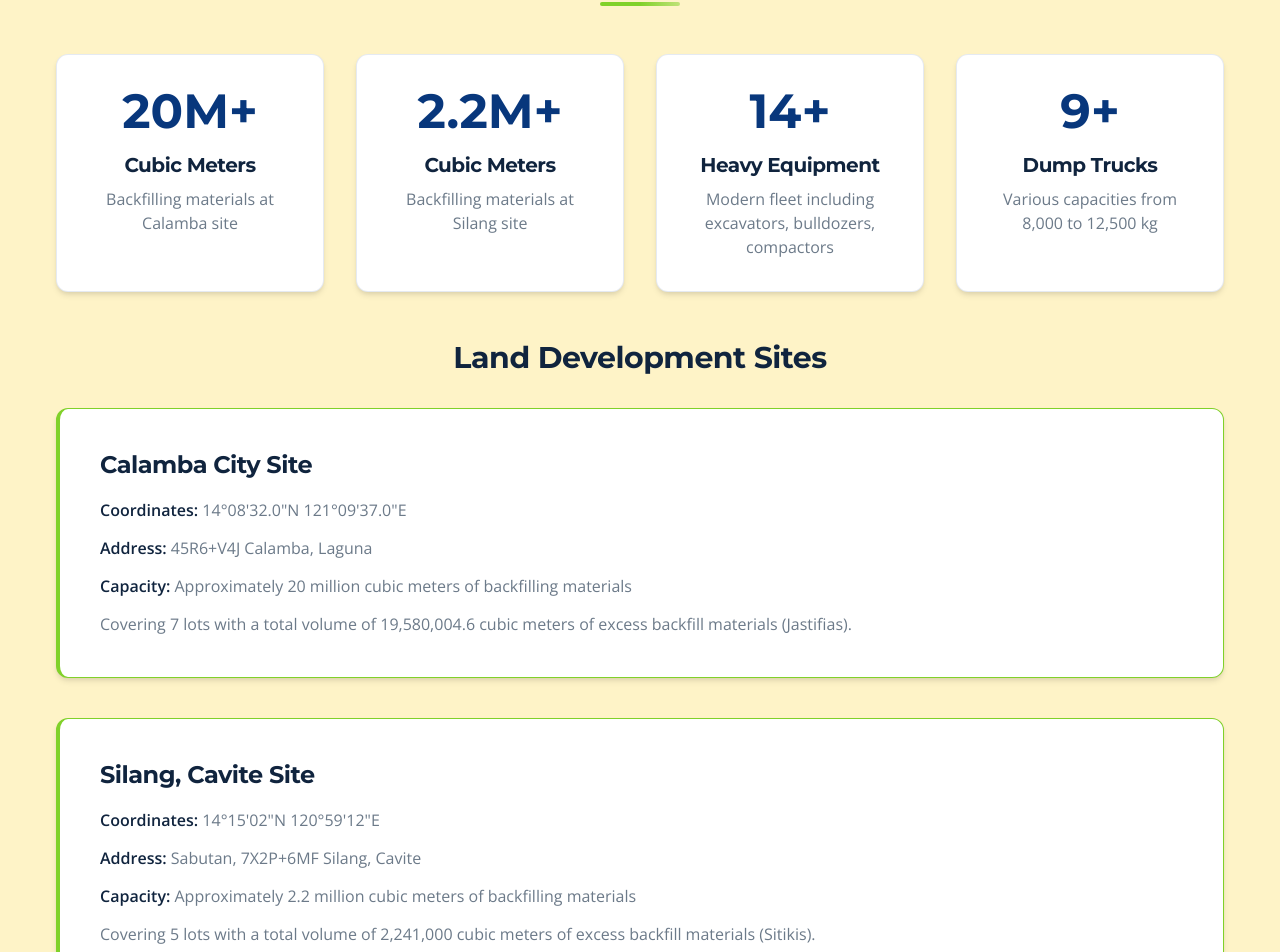
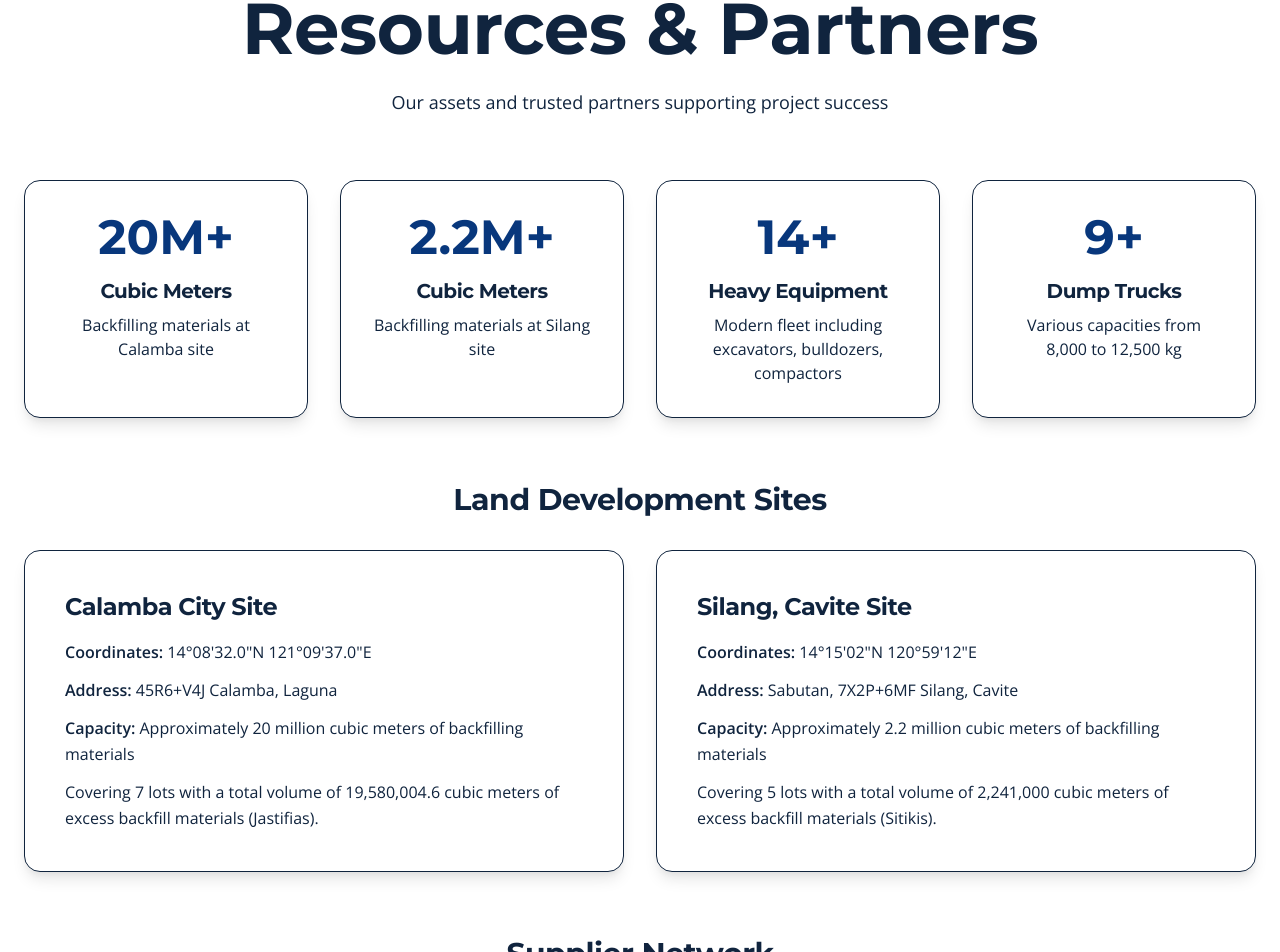
Before and after one commit to CarlAbigania/Cliberduche-Portfolio, a React (Vite) app: page / in a window 1280 px wide. Shown: the part 10974-11926 px from the top of the page. Built offline with nearby package versions, Linux system fonts and the light colour scheme.

Commit message:
Enhance Resource partners section

```diff
--- a/src/components/ResourcesPartners.jsx
+++ b/src/components/ResourcesPartners.jsx
@@ -1,6 +1,9 @@
 import React from 'react';
+import { motion } from 'framer-motion';
+import { useTheme } from '../hooks/useTheme';
 
 const ResourcesPartners = () => {
+  const { isDarkMode } = useTheme();
 
   const suppliers = [
     {
@@ -34,26 +37,34 @@ const ResourcesPartners = () => {
   ];
 
   return (
-    <>
-      <section
-        id="resources"
-        className="py-12 md:py-16 bg-amber-100 dark:bg-amber-950 relative overflow-hidden"
-      >
-
-      <div className="max-w-container mx-auto px-4 relative">
+    <section
+      id="resources"
+      className={[
+        'py-24 md:py-32 relative overflow-hidden transition-colors duration-500',
+        isDarkMode
+          ? 'bg-gradient-to-br from-slate-900 via-slate-950 to-black'
+          : 'bg-gradient-to-br from-gray-50 via-white to-gray-100'
+      ].join(' ')}
+    >
+      <div className="max-w-7xl mx-auto px-4 md:px-6 relative z-10">
         {/* Section Title */}
-        <div className="section-title text-center mb-12">
-          <h2 className="text-primary dark:text-blue-400 mb-4">
-            Resources & Partners
-          </h2>
-          <p className="text-gray dark:text-gray-400 text-lg max-w-2xl mx-auto">
-            Our assets and trusted partners supporting project success
-          </p>
-          <div className="section-title-underline"></div>
-        </div>
+        <motion.div
+          initial={{ opacity: 0, y: 40 }}
+          whileInView={{ opacity: 1, y: 0 }}
+          transition={{ duration: 0.9 }}
+          className="text-center mb-12 md:mb-16"
+        >
+          <div className="inline-flex items-center gap-2 mb-4">
+            <div className={`w-12 h-1 bg-gradient-to-r ${isDarkMode ? 'from-indigo-500 to-rose-500' : 'from-indigo-600 to-rose-600'}`}></div>
+            <span className={`text-sm font-bold tracking-widest ${isDarkMode ? 'text-indigo-400' : 'text-indigo-600'}`}>RESOURCES & PARTNERS</span>
+            <div className={`w-12 h-1 bg-gradient-to-l ${isDarkMode ? 'from-indigo-500 to-rose-500' : 'from-indigo-600 to-rose-600'}`}></div>
+          </div>
+          <h2 className={`text-5xl md:text-6xl lg:text-7xl font-black mb-6 ${isDarkMode ? 'text-white' : 'text-gray-900'}`}>Resources & Partners</h2>
+          <p className={`text-lg max-w-2xl mx-auto ${isDarkMode ? 'text-white/70' : 'text-gray-700'}`}>Our assets and trusted partners supporting project success</p>
+        </motion.div>
 
         {/* Stats */}
-        <div className="grid grid-cols-1 sm:grid-cols-2 lg:grid-cols-4 gap-8 mb-12">
+        <div className="grid grid-cols-1 sm:grid-cols-2 lg:grid-cols-4 gap-8 mb-16">
           {[
             {
               number: '20M+',
@@ -76,87 +87,77 @@ const ResourcesPartners = () => {
               desc: 'Various capacities from 8,000 to 12,500 kg',
             },
           ].map((stat, i) => (
-            <div
+            <motion.div
               key={i}
-              className="premium-card p-8 text-center bg-white dark:bg-slate-800/80 border border-gray-100 dark:border-slate-700/60 hover:border-secondary/50 dark:hover:border-secondary/50"
+              initial={{ opacity: 0, y: 30 }}
+              whileInView={{ opacity: 1, y: 0 }}
+              transition={{ duration: 0.7, delay: i * 0.1 }}
+              className={`rounded-2xl shadow-lg border bg-white dark:bg-slate-800/80 border-gray-100 dark:border-slate-700/60 p-8 text-center hover:shadow-xl transition-all duration-300 ${isDarkMode ? 'hover:border-rose-500/40' : 'hover:border-indigo-500/40'}`}
             >
-              <div className="text-4xl md:text-5xl font-mont font-bold text-primary mb-4">
-                {stat.number}
-              </div>
-              <h3 className="text-lg md:text-xl font-mont font-bold text-dark dark:text-white mb-2">{stat.label}</h3>
-              <p className="text-gray dark:text-gray-400 text-base mt-2">{stat.desc}</p>
-            </div>
+              <div className={`text-4xl md:text-5xl font-mont font-bold mb-4 ${isDarkMode ? 'text-indigo-400' : 'text-primary'}`}>{stat.number}</div>
+              <h3 className={`text-lg md:text-xl font-mont font-bold mb-2 ${isDarkMode ? 'text-white' : 'text-gray-900'}`}>{stat.label}</h3>
+              <p className={`text-base mt-2 ${isDarkMode ? 'text-white/70' : 'text-gray-700'}`}>{stat.desc}</p>
+            </motion.div>
           ))}
         </div>
 
         {/* Land Development Sites */}
-        <div className="mb-12">
-          <div className="text-center mb-8">
-            <h3 className="text-2xl md:text-3xl font-mont font-bold text-dark dark:text-white mb-4">
-              Land Development Sites
-            </h3>
-          </div>
-
-          <div className="space-y-10">
+        <div className="mb-16">
+          <motion.div
+            initial={{ opacity: 0, y: 30 }}
+            whileInView={{ opacity: 1, y: 0 }}
+            transition={{ duration: 0.7 }}
+            className="text-center mb-8"
+          >
+            <h3 className={`text-2xl md:text-3xl font-mont font-bold mb-4 ${isDarkMode ? 'text-white' : 'text-gray-900'}`}>Land Development Sites</h3>
+          </motion.div>
+          <div className="grid grid-cols-1 md:grid-cols-2 gap-8">
             {/* Calamba Site */}
-            <div className="premium-card p-10 border-l-4 border-secondary bg-white dark:bg-slate-800/80">
-              <h4 className="text-xl md:text-2xl font-mont font-bold text-dark dark:text-white mb-4">
-                Calamba City Site
-              </h4>
-              <div className="space-y-3 text-gray dark:text-gray-400 text-base md:text-lg">
-                <p>
-                  <strong className="text-dark dark:text-white">Coordinates:</strong> 14°08'32.0"N 121°09'37.0"E
-                </p>
-                <p>
-                  <strong className="text-dark dark:text-white">Address:</strong> 45R6+V4J Calamba, Laguna
-                </p>
-                <p>
-                  <strong className="text-dark dark:text-white">Capacity:</strong> Approximately 20 million cubic meters of
-                  backfilling materials
-                </p>
-                <p>
-                  Covering 7 lots with a total volume of 19,580,004.6 cubic meters of
-                  excess backfill materials (Jastifias).
-                </p>
+            <motion.div
+              initial={{ opacity: 0, y: 30 }}
+              whileInView={{ opacity: 1, y: 0 }}
+              transition={{ duration: 0.7, delay: 0.1 }}
+              className={`rounded-2xl shadow-lg border bg-white dark:bg-slate-800/80 border-gray-100 dark:border-slate-700/60 p-10 hover:shadow-xl transition-all duration-300 ${isDarkMode ? 'hover:border-rose-500/40' : 'hover:border-indigo-500/40'}`}
+            >
+              <h4 className={`text-xl md:text-2xl font-mont font-bold mb-4 ${isDarkMode ? 'text-white' : 'text-gray-900'}`}>Calamba City Site</h4>
+              <div className={`space-y-3 text-base md:text-lg ${isDarkMode ? 'text-white/70' : 'text-gray-700'}`}>
+                <p><strong className={isDarkMode ? 'text-white' : 'text-gray-900'}>Coordinates:</strong> 14°08'32.0"N 121°09'37.0"E</p>
+                <p><strong className={isDarkMode ? 'text-white' : 'text-gray-900'}>Address:</strong> 45R6+V4J Calamba, Laguna</p>
+                <p><strong className={isDarkMode ? 'text-white' : 'text-gray-900'}>Capacity:</strong> Approximately 20 million cubic meters of backfilling materials</p>
+                <p>Covering 7 lots with a total volume of 19,580,004.6 cubic meters of excess backfill materials (Jastifias).</p>
               </div>
-            </div>
-
+            </motion.div>
             {/* Silang Site */}
-            <div className="premium-card p-10 border-l-4 border-secondary bg-white dark:bg-slate-800/80">
-              <h4 className="text-xl md:text-2xl font-mont font-bold text-dark dark:text-white mb-4">
-                Silang, Cavite Site
-              </h4>
-              <div className="space-y-3 text-gray dark:text-gray-400 text-base md:text-lg">
-                <p>
-                  <strong className="text-dark dark:text-white">Coordinates:</strong> 14°15'02"N 120°59'12"E
-                </p>
-                <p>
-                  <strong className="text-dark dark:text-white">Address:</strong> Sabutan, 7X2P+6MF Silang, Cavite
-                </p>
-                <p>
-                  <strong className="text-dark dark:text-white">Capacity:</strong> Approximately 2.2 million cubic meters of
-                  backfilling materials
-                </p>
-                <p>
-                  Covering 5 lots with a total volume of 2,241,000 cubic meters of
-                  excess backfill materials (Sitikis).
-                </p>
+            <motion.div
+              initial={{ opacity: 0, y: 30 }}
+              whileInView={{ opacity: 1, y: 0 }}
+              transition={{ duration: 0.7, delay: 0.2 }}
+              className={`rounded-2xl shadow-lg border bg-white dark:bg-slate-800/80 border-gray-100 dark:border-slate-700/60 p-10 hover:shadow-xl transition-all duration-300 ${isDarkMode ? 'hover:border-rose-500/40' : 'hover:border-indigo-500/40'}`}
+            >
+              <h4 className={`text-xl md:text-2xl font-mont font-bold mb-4 ${isDarkMode ? 'text-white' : 'text-gray-900'}`}>Silang, Cavite Site</h4>
+              <div className={`space-y-3 text-base md:text-lg ${isDarkMode ? 'text-white/70' : 'text-gray-700'}`}>
+                <p><strong className={isDarkMode ? 'text-white' : 'text-gray-900'}>Coordinates:</strong> 14°15'02"N 120°59'12"E</p>
+                <p><strong className={isDarkMode ? 'text-white' : 'text-gray-900'}>Address:</strong> Sabutan, 7X2P+6MF Silang, Cavite</p>
+                <p><strong className={isDarkMode ? 'text-white' : 'text-gray-900'}>Capacity:</strong> Approximately 2.2 million cubic meters of backfilling materials</p>
+                <p>Covering 5 lots with a total volume of 2,241,000 cubic meters of excess backfill materials (Sitikis).</p>
               </div>
-            </div>
+            </motion.div>
           </div>
         </div>
 
         {/* Supplier Network */}
-        <div>
-          <div className="text-center mb-12">
-            <h3 className="text-2xl md:text-3xl font-mont font-bold text-dark dark:text-white mb-4">
-              Supplier Network
-            </h3>
-          </div>
-
-          <div className="overflow-x-auto bg-white dark:bg-slate-800/80 border border-primary/10 dark:border-slate-700/60 rounded-xl shadow-md dark:shadow-lg dark:shadow-black/40">
-            <table className="min-w-full text-left text-sm md:text-base">
-              <thead className="bg-primary text-white">
+        <div className="mb-8">
+          <motion.div
+            initial={{ opacity: 0, y: 30 }}
+            whileInView={{ opacity: 1, y: 0 }}
+            transition={{ duration: 0.7 }}
+            className="text-center mb-8"
+          >
+            <h3 className={`text-2xl md:text-3xl font-mont font-bold mb-4 ${isDarkMode ? 'text-white' : 'text-gray-900'}`}>Supplier Network</h3>
+          </motion.div>
+          <div className="overflow-x-auto">
+            <table className={`min-w-full text-left text-sm md:text-base rounded-xl shadow-lg border border-gray-100 dark:border-slate-700/60 bg-white dark:bg-slate-800/80`}>
+              <thead className={isDarkMode ? 'bg-indigo-900 text-white' : 'bg-primary text-white'}>
                 <tr>
                   <th className="px-6 py-4 font-mont font-bold">Company</th>
                   <th className="px-6 py-4 font-mont font-bold">Address</th>
@@ -167,12 +168,12 @@ const ResourcesPartners = () => {
               </thead>
               <tbody>
                 {suppliers.map((row, index) => (
-                  <tr key={row.company} className={`border-t transition-colors hover:bg-blue-50 dark:hover:bg-slate-700/60 ${index % 2 ? 'bg-gray-50 dark:bg-slate-700/30' : 'bg-white dark:bg-slate-800/50'}`}>
-                    <td className="px-6 py-4 font-semibold text-dark dark:text-white">{row.company}</td>
-                    <td className="px-6 py-4 text-gray dark:text-gray-400">{row.address}</td>
-                    <td className="px-6 py-4 text-gray dark:text-gray-400">{row.contact}</td>
-                    <td className="px-6 py-4 text-gray dark:text-gray-400">{row.person}</td>
-                    <td className="px-6 py-4 text-gray dark:text-gray-400 font-semibold">{row.supply}</td>
+                  <tr key={row.company} className={`border-t transition-colors hover:bg-indigo-50 dark:hover:bg-slate-700/60 ${index % 2 ? 'bg-gray-50 dark:bg-slate-700/30' : 'bg-white dark:bg-slate-800/50'}`}>
+                    <td className={`px-6 py-4 font-semibold ${isDarkMode ? 'text-white' : 'text-gray-900'}`}>{row.company}</td>
+                    <td className={`px-6 py-4 ${isDarkMode ? 'text-white/70' : 'text-gray-700'}`}>{row.address}</td>
+                    <td className={`px-6 py-4 ${isDarkMode ? 'text-white/70' : 'text-gray-700'}`}>{row.contact}</td>
+                    <td className={`px-6 py-4 ${isDarkMode ? 'text-white/70' : 'text-gray-700'}`}>{row.person}</td>
+                    <td className={`px-6 py-4 font-semibold ${isDarkMode ? 'text-indigo-300' : 'text-indigo-600'}`}>{row.supply}</td>
                   </tr>
                 ))}
               </tbody>
@@ -181,7 +182,6 @@ const ResourcesPartners = () => {
         </div>
       </div>
     </section>
-    </>
   );
 };
 
```
